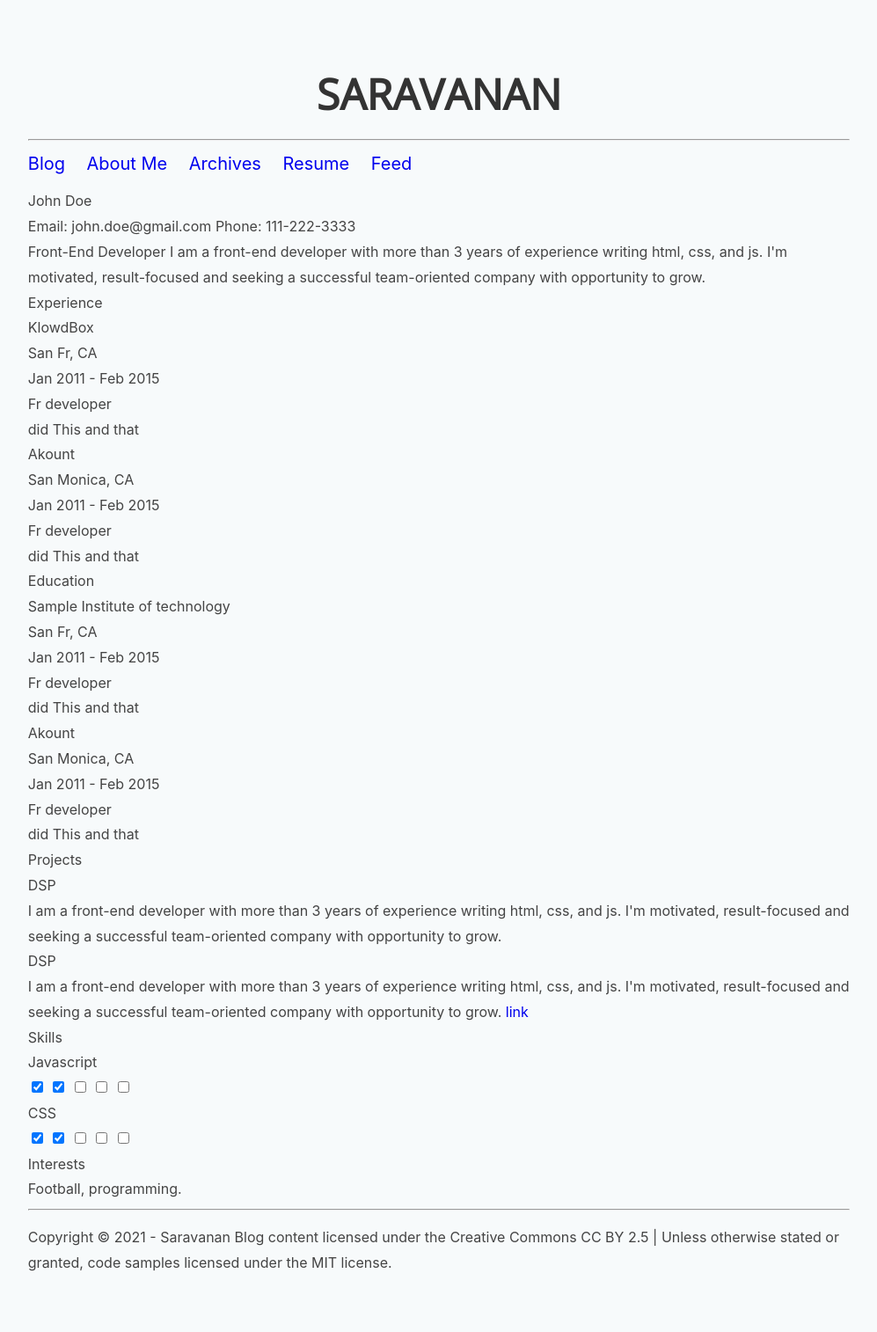
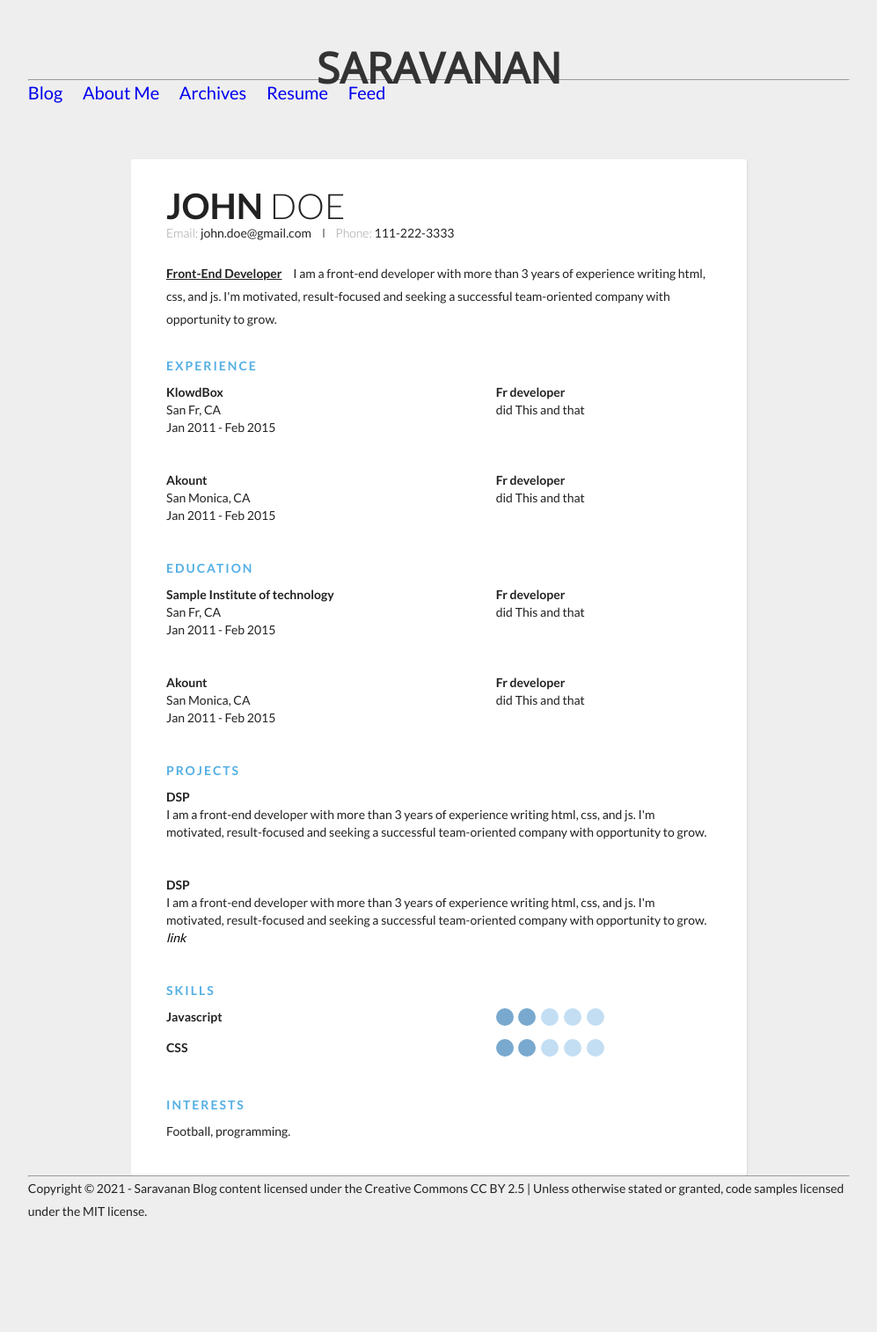
Before and after one commit to saravanaram/saravanaram.github.io, a Jekyll site: the page built from resume.html, in a window 1280 px wide. Shown: the whole page at 88% size, without its empty margins (141-1138 px from the left). Built offline with Jekyll 4.4.1, drawn with Linux system fonts in a browser that asks for light colours; after the commit the page ends 1440 px from its top, so only the background shows below that.

Commit message:
Update resume.html

```diff
--- a/resume.html
+++ b/resume.html
@@ -3,7 +3,174 @@
 permalink: resume.html
 ---
 <link href='https://fonts.googleapis.com/css?family=Lato:400,300,700' rel='stylesheet' type='text/css'>
+<style type="text/css">
+* {
+  margin: 0;
+  padding: 0;
+  box-sizing: border-box;
+}
+html {
+  height: 100%;
+}
 
+body {
+  min-height: 100%;
+  background: #eee;
+  font-family: 'Lato', sans-serif;
+  font-weight: 400;
+  color: #222;
+  font-size: 14px;
+  line-height: 26px;
+  padding-bottom: 50px;
+}
+
+.container {
+  max-width: 700px;
+  background: #fff;
+  margin: 0px auto 0px;
+  box-shadow: 1px 1px 2px #DAD7D7;
+  border-radius: 3px;
+  padding: 40px;
+  margin-top: 50px;
+}
+
+.header {
+  margin-bottom: 30px;
+
+  .full-name {
+    font-size: 40px;
+    text-transform: uppercase;
+    margin-bottom: 5px;
+  }
+
+  .first-name {
+    font-weight: 700;
+  }
+
+  .last-name {
+    font-weight: 300;
+  }
+
+  .contact-info {
+    margin-bottom: 20px;
+  }
+
+  .email ,
+  .phone {
+    color: #999;
+    font-weight: 300;
+  }
+
+  .separator {
+    height: 10px;
+    display: inline-block;
+    border-left: 2px solid #999;
+    margin: 0px 10px;
+  }
+
+  .position {
+    font-weight: bold;
+    display: inline-block;
+    margin-right: 10px;
+    text-decoration: underline;
+  }
+}
+
+
+.details {
+  line-height: 20px;
+
+  .section {
+    margin-bottom: 40px;
+  }
+
+  .section:last-of-type {
+    margin-bottom: 0px;
+  }
+
+  .section__title {
+    letter-spacing: 2px;
+    color: #54AFE4;
+    font-weight: bold;
+    margin-bottom: 10px;
+    text-transform: uppercase;
+  }
+
+  .section__list-item {
+    margin-bottom: 40px;
+  }
+
+  .section__list-item:last-of-type {
+    margin-bottom: 0;
+  }
+
+  .left ,
+  .right {
+    vertical-align: top;
+    display: inline-block;
+  }
+
+  .left {
+    width: 60%;
+  }
+
+  .right {
+    tex-align: right;
+    width: 39%;
+  }
+
+  .name {
+    font-weight: bold;
+  }
+
+  a {
+    text-decoration: none;
+    color: #000;
+    font-style: italic;
+  }
+
+  a:hover {
+    text-decoration: underline;
+    color: #000;
+  }
+
+  .skills {
+
+  }
+
+  .skills__item {
+    margin-bottom: 10px;
+  }
+
+  .skills__item .right {
+    input {
+      display: none;
+    }
+
+    label {
+      display: inline-block;
+      width: 20px;
+      height: 20px;
+      background: #C3DEF3;
+      border-radius: 20px;
+      margin-right: 3px;
+    }
+
+    input:checked + label {
+      background: #79A9CE;
+    }
+  }
+}
+
+
+
+
+
+
+
+
+
+</style>
 <div class="container">
   <div class="header">
     <div class="full-name">
```
